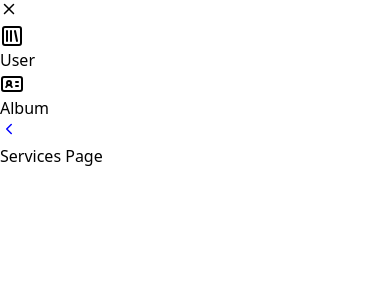
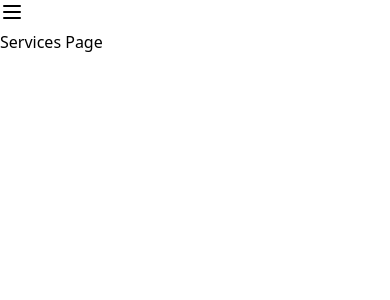
Before and after one commit to quietfriend03/Geek-Assessment-Interview, a React (Vite) app: page /album in a window 390 px wide. Shown: the top 300 px of the page. Built offline with nearby package versions, Linux system fonts and the light colour scheme.

Commit message:
feat: responsive sidebar without styling

```diff
--- a/src/components/sidebar/sidebar.jsx
+++ b/src/components/sidebar/sidebar.jsx
@@ -6,14 +6,17 @@ export const Sidebar = ({ onClose }) => {
   const [selectedItem, setSelectedItem] = useState('User');
   const [expanded, setExpanded] = useState(true);
 
+  // Determine if we're on mobile based on whether onClose is a meaningful function
+  const isMobile = typeof onClose === 'function' && onClose.toString() !== '() => {}';
+
   const toggleSidebar = () => {
     setExpanded(!expanded);
   };
 
   const handleNavLink = (text) => {
     setSelectedItem(text);
-    // Optionally close sidebar on mobile when item is clicked
-    if (window.innerWidth < 768) {
+    // Close sidebar on mobile when item is clicked
+    if (isMobile) {
       onClose();
     }
   }
@@ -24,16 +27,18 @@ export const Sidebar = ({ onClose }) => {
       ${expanded ? 'w-40' : 'w-20'}
       relative
     `}>
-      {/* Close button */}
+      {/* Close button - only on mobile */}
+      {isMobile && (
         <button
           onClick={onClose}
           className="absolute top-2 right-2 p-1 rounded-full hover:bg-gray-100"
         >
           <X size={18} />
         </button>
+      )}
 
       <div>
-        <nav className="mt-10"> {/* Increased top margin to make room for close button */}
+        <nav className={isMobile ? "mt-10" : "mt-4"}>
           <NavItem text={"User"} onClick={handleNavLink} select={selectedItem === 'User'} expanded={expanded}>
             <SquareLibrary className='w-4 h-4'/>
           </NavItem>
--- a/src/layout/app-layout.jsx
+++ b/src/layout/app-layout.jsx
@@ -5,12 +5,38 @@ import { Menu } from 'lucide-react';
 
 export const AppLayout = () => {
   const [sidebarVisible, setSidebarVisible] = useState(true);
+  const [isMobile, setIsMobile] = useState(false);
   const sidebarRef = useRef(null);
 
-  // Handle click outside to close sidebar
+  // Check screen size and update sidebar visibility
+  useEffect(() => {
+    function handleResize() {
+      const mobile = window.innerWidth < 768;
+      setIsMobile(mobile);
+
+      // Auto-hide sidebar on mobile, show on desktop
+      if (mobile) {
+        setSidebarVisible(false);
+      } else {
+        setSidebarVisible(true);
+      }
+    }
+
+    // Run on mount and window resize
+    handleResize();
+    window.addEventListener('resize', handleResize);
+    return () => window.removeEventListener('resize', handleResize);
+  }, []);
+
+  // Handle click outside to close sidebar (only on mobile)
   useEffect(() => {
     function handleClickOutside(event) {
-      if (sidebarRef.current && !sidebarRef.current.contains(event.target) && sidebarVisible) {
+      if (
+        isMobile &&
+        sidebarVisible &&
+        sidebarRef.current &&
+        !sidebarRef.current.contains(event.target)
+      ) {
         setSidebarVisible(false);
       }
     }
@@ -19,12 +45,12 @@ export const AppLayout = () => {
     return () => {
       document.removeEventListener('mousedown', handleClickOutside);
     };
-  }, [sidebarVisible]);
+  }, [sidebarVisible, isMobile]);
 
   return (
     <div className="flex bg-red-300 min-h-screen relative">
-      {/* Toggle Button - only shown when sidebar is hidden */}
-      {!sidebarVisible && (
+      {/* Toggle Button - only shown on mobile when sidebar is hidden */}
+      {isMobile && !sidebarVisible && (
         <button
           onClick={() => setSidebarVisible(true)}
           className="absolute top-4 left-4 p-2 bg-white rounded-full shadow-md z-10"
@@ -33,8 +59,8 @@ export const AppLayout = () => {
         </button>
       )}
 
-      {/* Sidebar with overlay */}
-      {sidebarVisible && (
+      {/* Mobile: Sidebar with overlay */}
+      {isMobile && sidebarVisible && (
         <div className="fixed inset-0 bg-black bg-opacity-20 z-20">
           <div ref={sidebarRef}>
             <Sidebar onClose={() => setSidebarVisible(false)} />
@@ -42,8 +68,15 @@ export const AppLayout = () => {
         </div>
       )}
 
+      {/* Desktop: Sidebar without overlay */}
+      {!isMobile && (
+        <div ref={sidebarRef} className="z-10">
+          <Sidebar onClose={() => {}} /> {/* Empty onClose for desktop */}
+        </div>
+      )}
+
       {/* Main content */}
-      <div className="flex-1 p-4">
+      <div className={`flex-1 p-4 ${!isMobile ? 'ml-40' : ''}`}>
         <Outlet />
       </div>
     </div>
```
Lines whose indentation alone changed are shown as unchanged.
